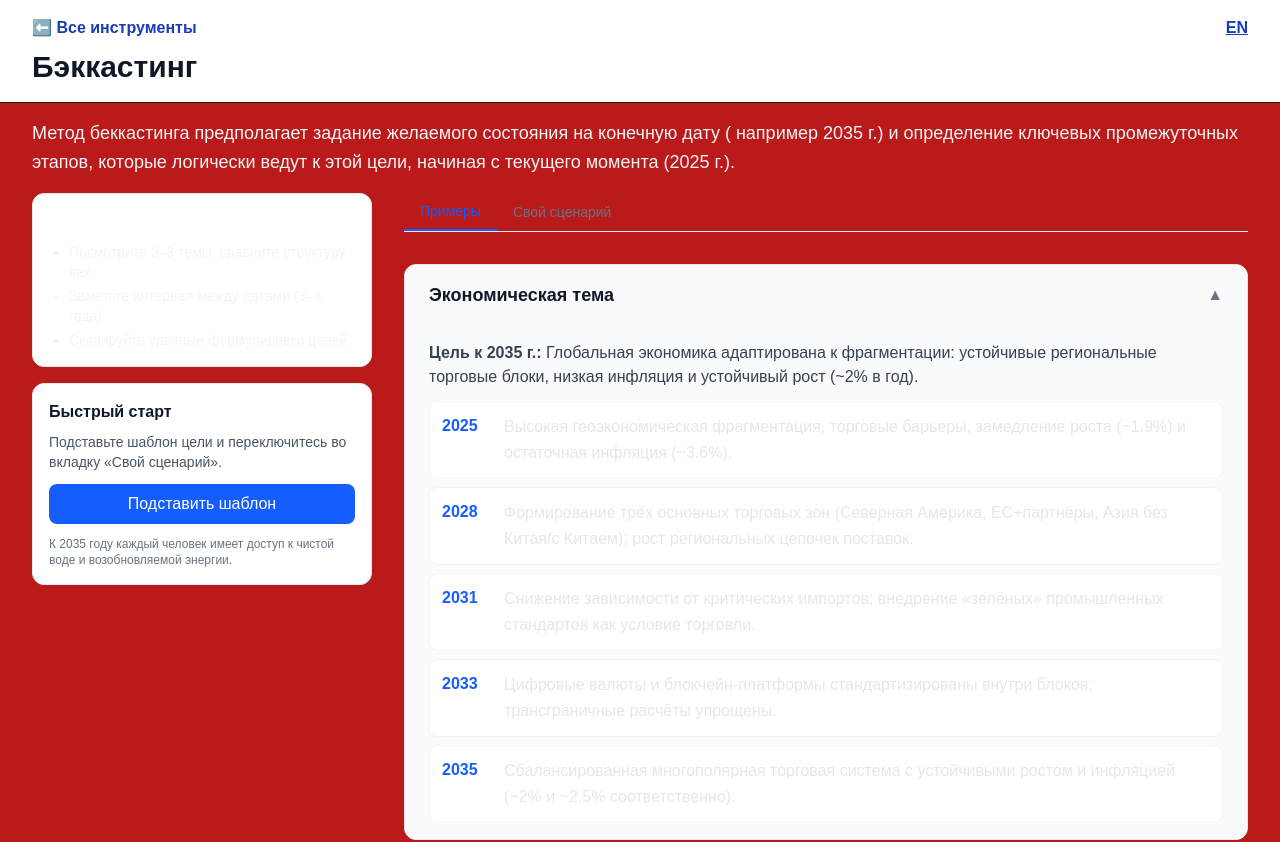
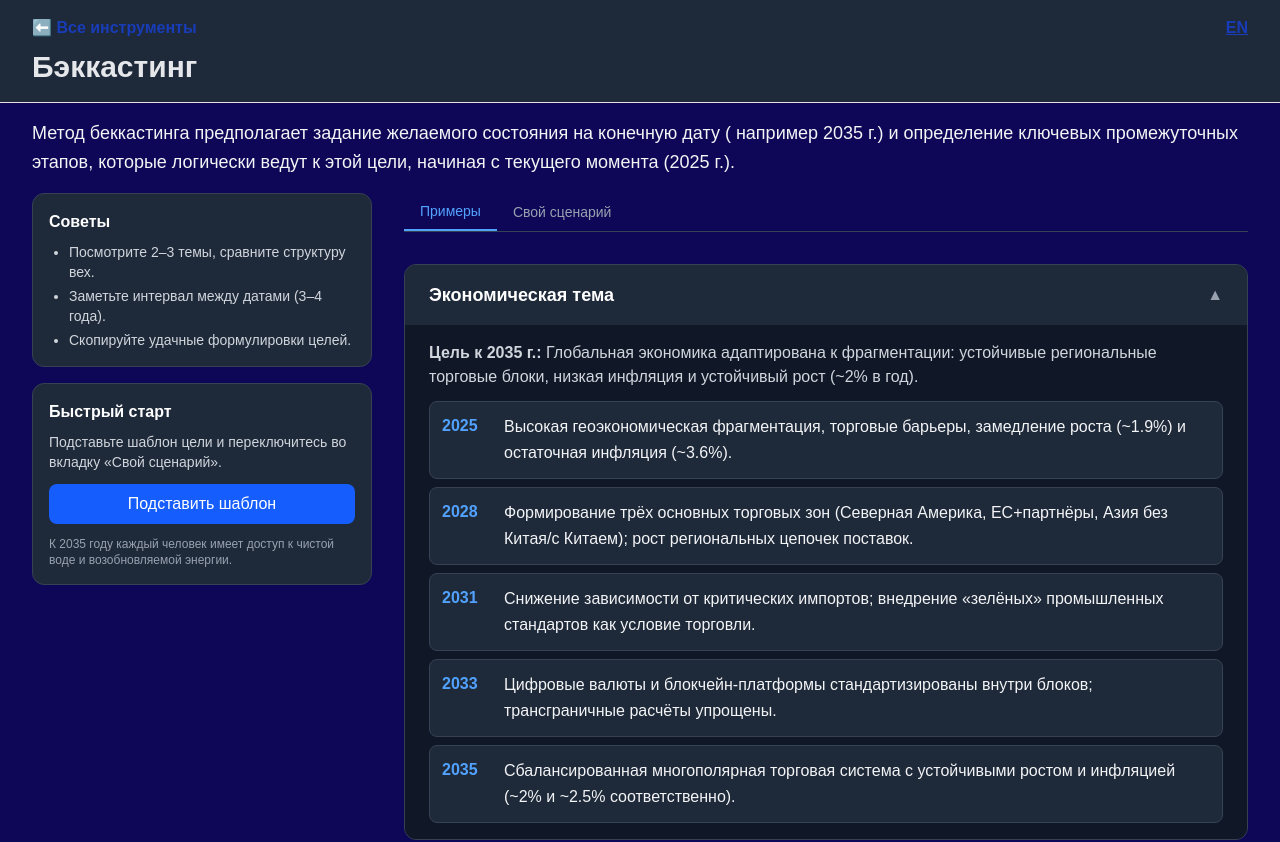
Before and after one commit to RomanDSFS/Q354-Foresigh-Tools, a Next.js app: page /tools/backcasting in a window 1280 px wide. Shown: the top 842 px of the page. Built offline with nearby package versions, Linux system fonts and the light colour scheme.

Commit message:
Fix colors in the themes.

```diff
--- a/src/app/globals.css
+++ b/src/app/globals.css
@@ -3,36 +3,22 @@
 
 /* Базовые CSS-переменные и темы */
 :root {
-  --background: #bb1a1a;
-  --foreground: #171717;
+  --background: #0e0757;
+  --foreground: #e9dddd;
 
-  /* 👇 новый фон для страницы "Колесо будущего" (переопределяемый) */
-  --fw-page-bg: #064a98;
+  /* 👇 новый фон для страницы "Колесо будущего" */
+  --fw-page-bg: #0e0757;
+
+  /* Переменные для Future Wheel */
+  --fw-accent: #194cba;
+  --fw-ring-stroke: #475569;
+  --fw-ring-fill: #1f2937;
+  --fw-node-fill: #0b1730;
+  --fw-node-text: #e5e7eb;
 
   /* Можно хранить семейства шрифтов здесь и подключать в Tailwind через theme.extend.fontFamily */
   --font-sans: ui-sans-serif, system-ui, -apple-system, Segoe UI, Roboto, Helvetica, Arial, "Apple Color Emoji", "Segoe UI Emoji";
   --font-mono: ui-monospace, SFMono-Regular, Menlo, Monaco, Consolas, "Liberation Mono", "Courier New", monospace;
-}
-
-@media (prefers-color-scheme: dark) {
-  :root {
-    --background: #0e0757;
-    --foreground: #e9dddd;
-    --fw-accent: #194cba;
-    --fw-ring-stroke: #475569;
-    --fw-ring-fill: #1f2937;
-    --fw-node-fill: #0b1730;
-    --fw-node-text: #e5e7eb;
-
-   /* --fw-ring-stroke: #94a3b8;
-    --fw-ring-fill: #e2e8f0;
-    --fw-node-fill: #e0f2fe;
-    --fw-node-text: #0f172a; */
-
-
-    /* тёмный вариант фона страницы future-wheel (при желании подправь) */
-    --fw-page-bg: #0e0474f9;
-  }
 }
 
 /* Базовая типографика и фон */
@@ -78,20 +64,25 @@ body {
   border-radius: 0;
   overflow: hidden;
 }
+
 /* 👇 тема для страницы future-wheel.
    Её класс вешаем на корневой div в ToolContent — .future-wheel-theme.
    Сам фон страницы задаём инлайном через style: background: var(--fw-page-bg). */
 .future-wheel-theme {
   background: var(--fw-page-bg);
   min-height: 100vh; /* чтобы фон точно покрывал страницу */
+  color: var(--foreground);
 }
-
-
 
 /* В теме делаем холст «карточкой», чтобы красиво смотрелся на цветном фоне */
 .future-wheel-theme .fw-stage {
   background: #eee9e9;
-  /* подсветка сайдбара инструмента на тёмном фоне */
+  border-radius: 16px;
+  border: 1px solid rgba(2, 6, 23, 0.06); /* лёгкая обводка */
+  box-shadow: 0 8px 24px rgba(2, 6, 23, 0.06); /* мягкая тень */
+}
+
+/* подсветка сайдбара инструмента на тёмном фоне */
 .future-wheel-theme .fw-sidebar {
   color: #e1e3e9; /* text-gray-200 */
 }
@@ -101,8 +92,9 @@ body {
   color: #f3edf2;
   opacity: 0.9;
 }
-.future-wheel-theme .fw-controls input {
-  background: #0b1730;               /* тёмный, но не чёрный */
+
+/* .future-wheel-theme .fw-controls input {
+  background: #0b1730;
   color: #e5e7eb;
   border-color: rgba(255,255,255,0.24);
 }
@@ -116,12 +108,8 @@ body {
 }
 .future-wheel-theme .fw-controls .tab[aria-pressed="true"] {
   color: #fff;
-}
+} */
 
-  border-radius: 16px;
-  border: 1px solid rgba(2, 6, 23, 0.06); /* лёгкая обводка */
-  box-shadow: 0 8px 24px rgba(2, 6, 23, 0.06); /* мягкая тень */
-}
 
 /* Фолбек, если aspect-ratio вдруг не сработает (старые браузеры) */
 .fw-stage.no-ar {
--- a/src/app/layout.tsx
+++ b/src/app/layout.tsx
@@ -16,7 +16,7 @@ const geistMono = Geist_Mono({
 
 export const metadata: Metadata = {
   title: "Foresight Tools",
-  description: "Interactive methods for forecasting and preparing for the future.",
+  description: "Interactive tools for forecasting and preparing for the future.",
 };
 
 export default function RootLayout({
--- a/src/components/tools/BackcastingTool.tsx
+++ b/src/components/tools/BackcastingTool.tsx
@@ -28,7 +28,7 @@ const PREDEFINED_SCENARIOS: BackcastingScenario[] = [
     steps: [
       { year: '2025', description: { ru: 'Высокая геоэкономическая фрагментация, торговые барьеры, замедление роста (~1.9%) и остаточная инфляция (~3.6%).', en: 'High geo-economic fragmentation, trade barriers, slowed growth (~1.9%), and residual inflation (~3.6%).' } },
       { year: '2028', description: { ru: 'Формирование трёх основных торговых зон (Северная Америка, ЕС+партнёры, Азия без Китая/с Китаем); рост региональных цепочек поставок.', en: 'Formation of three major trade zones (North America, EU+partners, Asia with/without China); rise of regional supply chains.' } },
-      { year: '2031', description: { ru: 'Снижение зависимости от критических импортов; внедрение «зелёных» промышленных стандартов как условие торговли.', en: 'Reduced dependency on critical imports; “green” industrial standards adopted as trade prerequisites.' } },
+      { year: '2031', description: { ru: 'Снижение зависимости от критических импортов; внедрение «зелёных» промышленных стандартов как условие торговли.', en: 'Reduced dependency on critical imports; "green" industrial standards adopted as trade prerequisites.' } },
       { year: '2033', description: { ru: 'Цифровые валюты и блокчейн-платформы стандартизированы внутри блоков; трансграничные расчёты упрощены.', en: 'Digital currencies and blockchain platforms standardized within blocs; cross-border settlements simplified.' } },
       { year: '2035', description: { ru: 'Сбалансированная многополярная торговая система с устойчивыми ростом и инфляцией (~2% и ~2.5% соответственно).', en: 'Balanced multipolar trade system with stable growth and inflation (~2% and ~2.5%, respectively).' } },
     ],
@@ -42,9 +42,9 @@ const PREDEFINED_SCENARIOS: BackcastingScenario[] = [
     },
     steps: [
       { year: '2025', description: { ru: 'Вступление в силу первых крупных регуляторных актов (ЕС, США, Китай); начало коммерческого внедрения простых ИИ-агентов.', en: 'First major AI regulations enacted (EU, US, China); commercial rollout of basic AI agents begins.' } },
-      { year: '2028', description: { ru: 'Стандартизация требований к «высокорисковым» ИИ-агентам; появление национальных органов по надзору за ИИ.', en: 'Standardized requirements for “high-risk” AI agents; national AI oversight bodies established.' } },
+      { year: '2028', description: { ru: 'Стандартизация требований к «высокорисковым» ИИ-агентам; появление национальных органов по надзору за ИИ.', en: 'Standardized requirements for "high-risk" AI agents; national AI oversight bodies established.' } },
       { year: '2031', description: { ru: 'Международные соглашения по ИИ-безопасности (аналог МАГАТЭ для ИИ); запрет на автономное оружие с ИИ.', en: 'International AI safety treaties (IAEA-like body for AI); ban on autonomous AI weapons.' } },
-      { year: '2033', description: { ru: 'Глобальные платформы управления ИИ обеспечивают аудит, лицензирование и «выключатели» для агентов.', en: 'Global AI governance platforms enable auditing, licensing, and “kill switches” for agents.' } },
+      { year: '2033', description: { ru: 'Глобальные платформы управления ИИ обеспечивают аудит, лицензирование и «выключатели» для агентов.', en: 'Global AI governance platforms enable auditing, licensing, and "kill switches" for agents.' } },
       { year: '2035', description: { ru: 'ИИ-агенты интегрированы в здравоохранение, образование и инфраструктуру под контролем демократических институтов.', en: 'AI agents integrated into healthcare, education, and infrastructure under democratic oversight.' } },
     ],
   },
@@ -53,12 +53,12 @@ const PREDEFINED_SCENARIOS: BackcastingScenario[] = [
     title: { ru: 'Социальная тема', en: 'Social Theme' },
     goal: {
       ru: 'Снижение глобального социального неравенства и обеспечение базовой экономической безопасности для 90% населения мира.',
-      en: 'Reduction of global social inequality and provision of basic economic security for 90% of the world’s population.',
+      en: 'Reduction of global social inequality and provision of basic economic security for 90% of the world\'s population.',
     },
     steps: [
       { year: '2025', description: { ru: 'Социальный контракт под угрозой; высокая уязвимость к бедности даже при низкой безработице (~5%).', en: 'Social contract under strain; high vulnerability to poverty despite low unemployment (~5%).' } },
       { year: '2028', description: { ru: 'Расширение систем минимального дохода и цифровых социальных реестров в странах G20 и ОЭСР.', en: 'Expansion of minimum income systems and digital social registries in G20 and OECD countries.' } },
-      { year: '2031', description: { ru: 'Внедрение «социальных технологий» (например, ИИ для таргетирования помощи); рост инвестиций в доступное жильё и здравоохранение.', en: 'Deployment of “social tech” (e.g., AI for targeted aid); increased investment in affordable housing and healthcare.' } },
+      { year: '2031', description: { ru: 'Внедрение «социальных технологий» (например, ИИ для таргетирования помощи); рост инвестиций в доступное жильё и здравоохранение.', en: 'Deployment of "social tech" (e.g., AI for targeted aid); increased investment in affordable housing and healthcare.' } },
       { year: '2033', description: { ru: 'Глобальный фонд социальной устойчивости (при поддержке ООН и МВФ) финансирует программы в странах с высоким уровнем неравенства.', en: 'Global Social Resilience Fund (UN/IMF-backed) finances programs in high-inequality countries.' } },
       { year: '2035', description: { ru: 'Относительная бедность снижена на 30% по сравнению с 2025 г.; устойчивые системы защиты от кризисов (климат, здоровье, автоматизация).', en: 'Relative poverty reduced by 30% vs. 2025; resilient crisis-protection systems (climate, health, automation).' } },
     ],
@@ -132,29 +132,18 @@ export default function BackcastingTool() {
     >
       {/* ====== Левая колонка — сайдбар ====== */}
       <aside className="lg:sticky lg:top-6 space-y-4 h-max">
-        {/* <div className="rounded-xl border border-gray-200 bg-white p-4 dark:bg-gray-800 dark:border-gray-700">
-          <h4 className="font-semibold text-gray-900 dark:text-white">
-            {lang === 'ru' ? 'О инструменте' : 'About the Tool'}
-          </h4>
-          <p className="mt-2 text-sm text-gray-600 dark:text-gray-300">
-            {lang === 'ru'
-              ? 'Бэкастинг — планирование «от будущего к настоящему». Сформулируйте цель и разложите путь по вехам.'
-              : 'Backcasting plans “from the future to today”. Define a goal and lay out milestones back to the present.'}
-          </p>
-        </div> */}
-
-        <div className="rounded-xl border border-gray-200 bg-white p-4 dark:bg-gray-800 dark:border-gray-700">
-          <h4 className="font-semibold text-white dark:text-white">
+        <div className="rounded-xl border border-gray-700 bg-gray-800 p-4">
+          <h4 className="font-semibold text-white">
             {lang === 'ru' ? 'Советы' : 'Tips'}
           </h4>
           {viewMode === 'examples' ? (
-            <ul className="mt-2 list-disc pl-5 text-sm text-gray-100 dark:text-gray-300 space-y-1">
+            <ul className="mt-2 list-disc pl-5 text-sm text-gray-300 space-y-1">
               <li>{lang === 'ru' ? 'Посмотрите 2–3 темы, сравните структуру вех.' : 'Browse 2–3 themes and compare milestone structure.'}</li>
               <li>{lang === 'ru' ? 'Заметьте интервал между датами (3–4 года).' : 'Note the 3–4 year cadence between dates.'}</li>
               <li>{lang === 'ru' ? 'Скопируйте удачные формулировки целей.' : 'Copy useful goal phrasing.'}</li>
             </ul>
           ) : (
-            <ul className="mt-2 list-disc pl-5 text-sm text-gray-700 dark:text-gray-300 space-y-1">
+            <ul className="mt-2 list-disc pl-5 text-sm text-gray-300 space-y-1">
               <li>{lang === 'ru' ? 'Сделайте цель конкретной и измеримой.' : 'Make the goal specific and measurable.'}</li>
               <li>{lang === 'ru' ? 'Укажите год и целевую метрику.' : 'Include a year and a target metric.'}</li>
               <li>{lang === 'ru' ? 'По вехам: причины → последствия → политики/действия.' : 'Across milestones: causes → effects → policies/actions.'}</li>
@@ -162,14 +151,14 @@ export default function BackcastingTool() {
           )}
         </div>
 
-        <div className="rounded-xl border border-gray-200 bg-white p-4 dark:bg-gray-800 dark:border-gray-700">
-          <h4 className="font-semibold text-gray-900 dark:text-white">
+        <div className="rounded-xl border border-gray-700 bg-gray-800 p-4">
+          <h4 className="font-semibold text-white">
             {lang === 'ru' ? 'Быстрый старт' : 'Quick Start'}
           </h4>
-          <p className="mt-2 text-sm text-gray-600 dark:text-gray-300">
+          <p className="mt-2 text-sm text-gray-300">
             {lang === 'ru'
               ? 'Подставьте шаблон цели и переключитесь во вкладку «Свой сценарий».'
-              : 'Insert a goal template and switch to “Custom Scenario”.'}
+              : 'Insert a goal template and switch to "Custom Scenario".'}
           </p>
           <button
             type="button"
@@ -178,7 +167,7 @@ export default function BackcastingTool() {
           >
             {lang === 'ru' ? 'Подставить шаблон' : 'Use Template'}
           </button>
-          <div className="mt-3 text-xs text-gray-500 dark:text-gray-400 select-all">
+          <div className="mt-3 text-xs text-gray-400 select-all">
             {goalTemplate}
           </div>
         </div>
@@ -186,13 +175,13 @@ export default function BackcastingTool() {
 
       {/* ====== Правая колонка — основной контент ====== */}
       <section className="space-y-8">
-        <div className="flex border-b border-gray-200 dark:border-gray-700">
+        <div className="flex border-b border-gray-700">
           <button
             onClick={() => setViewMode('examples')}
             className={`px-4 py-2 font-medium text-sm ${
               viewMode === 'examples'
-                ? 'text-blue-600 border-b-2 border-blue-600 dark:text-blue-400 dark:border-blue-400'
-                : 'text-gray-500 hover:text-gray-700 dark:text-gray-400 dark:hover:text-gray-300'
+                ? 'text-blue-400 border-b-2 border-blue-400'
+                : 'text-gray-400 hover:text-gray-300'
             }`}
           >
             {lang === 'ru' ? 'Примеры' : 'Examples'}
@@ -201,8 +190,8 @@ export default function BackcastingTool() {
             onClick={() => setViewMode('custom')}
             className={`px-4 py-2 font-medium text-sm ${
               viewMode === 'custom'
-                ? 'text-blue-600 border-b-2 border-blue-600 dark:text-blue-400 dark:border-blue-400'
-                : 'text-gray-500 hover:text-gray-700 dark:text-gray-400 dark:hover:text-gray-300'
+                ? 'text-blue-400 border-b-2 border-blue-400'
+                : 'text-gray-400 hover:text-gray-300'
             }`}
           >
             {lang === 'ru' ? 'Свой сценарий' : 'Custom Scenario'}
@@ -214,23 +203,23 @@ export default function BackcastingTool() {
             {PREDEFINED_SCENARIOS.map((scenario) => (
               <div
                 key={scenario.id}
-                className="border border-gray-200 rounded-xl overflow-hidden bg-white dark:bg-gray-800 dark:border-gray-700"
+                className="border border-gray-700 rounded-xl overflow-hidden bg-gray-800"
               >
                 <button
                   onClick={() => toggleScenario(scenario.id)}
-                  className="w-full px-6 py-4 text-left flex justify-between items-center bg-gray-50 hover:bg-gray-100 dark:bg-gray-800 dark:hover:bg-gray-700 transition-colors"
+                  className="w-full px-6 py-4 text-left flex justify-between items-center bg-gray-800 hover:bg-gray-700 transition-colors"
                 >
-                  <h3 className="text-lg font-semibold text-gray-900 dark:text-white">
+                  <h3 className="text-lg font-semibold text-white">
                     {scenario.title[lang]}
                   </h3>
-                  <span className="text-gray-500 dark:text-gray-400">
+                  <span className="text-gray-400">
                     {openScenarios[scenario.id] ? '▲' : '▼'}
                   </span>
                 </button>
 
                 {openScenarios[scenario.id] && (
-                  <div className="px-6 py-4 bg-gray-50 dark:bg-gray-900">
-                    <div className="mb-3 text-gray-700 dark:text-gray-300">
+                  <div className="px-6 py-4 bg-gray-900">
+                    <div className="mb-3 text-gray-300">
                       <strong>{lang === 'ru' ? 'Цель к 2035 г.:' : 'Goal for 2035:'}</strong>{' '}
                       {scenario.goal[lang]}
                     </div>
@@ -238,12 +227,12 @@ export default function BackcastingTool() {
                       {scenario.steps.map((step, i) => (
                         <div
                           key={i}
-                          className="flex gap-3 p-3 bg-white dark:bg-gray-800 rounded-lg border border-gray-100 dark:border-gray-700"
+                          className="flex gap-3 p-3 bg-gray-800 rounded-lg border border-gray-700"
                         >
-                          <div className="font-bold text-blue-600 dark:text-blue-400 min-w-[50px]">
+                          <div className="font-bold text-blue-400 min-w-[50px]">
                             {step.year}
                           </div>
-                          <div className="text-gray-200 dark:text-gray-100 leading-relaxed">
+                          <div className="text-gray-100 leading-relaxed">
                             {step.description[lang]}
                           </div>
                         </div>
@@ -256,7 +245,7 @@ export default function BackcastingTool() {
           </div>
         ) : (
           <div>
-            <p className="text-gray-500 font-bold dark:text-gray-300 mb-6">
+            <p className="text-gray-300 font-bold mb-6">
               {lang === 'ru'
                 ? 'Для работы инструмента с ИИ-генерацией этапов нужен API-ключ (OpenAI или др.). На текущем этапе вы можете скачать репозиторий и вставить свой ключ.'
                 : 'To use AI stage generation you need an API key (OpenAI or other). For now, download the repo and insert your key.'}
@@ -272,7 +261,7 @@ export default function BackcastingTool() {
                     : 'Describe your desired future — and get logical milestones that lead to it. E.g.: By 2035, every person has access to clean water and renewable energy.'
                 }
                 rows={3}
-                className="w-full p-3 border border-gray-300 rounded-lg dark:bg-gray-800 dark:border-gray-600 dark:text-white"
+                className="w-full p-3 border border-gray-600 rounded-lg bg-gray-800 text-white"
               />
               <div className="flex items-center gap-3">
                 <button
@@ -288,32 +277,24 @@ export default function BackcastingTool() {
                     ? 'Создать сценарий'
                     : 'Generate Scenario'}
                 </button>
-
-                {/* <button
-                  type="button"
-                  onClick={applyTemplate}
-                  className="px-4 py-2 rounded-lg border border-gray-300 hover:bg-gray-50 dark:border-gray-600 dark:hover:bg-gray-700"
-                >
-                  {lang === 'ru' ? 'Подставить шаблон' : 'Use Template'}
-                </button> */}
               </div>
             </form>
 
-            {error && <p className="mt-3 text-red-600">{error}</p>}
+            {error && <p className="mt-3 text-red-400">{error}</p>}
 
             {generatedScenario && (
-              <div className="mt-6 p-5 border border-green-200 bg-green-50 rounded-xl dark:bg-green-900/20 dark:border-green-800">
-                <h3 className="font-bold text-green-800 dark:text-green-200">
+              <div className="mt-6 p-5 border border-green-800 bg-green-900/20 rounded-xl">
+                <h3 className="font-bold text-green-200">
                   {lang === 'ru' ? 'Ваш сценарий:' : 'Your scenario:'}
                 </h3>
-                <p className="mt-2">
+                <p className="mt-2 text-gray-100">
                   <strong>{lang === 'ru' ? 'Цель:' : 'Goal:'}</strong> {generatedScenario.goal}
                 </p>
                 <div className="mt-4 space-y-2">
                   {generatedScenario.steps?.map((step, i) => (
                     <div key={i} className="flex gap-2">
-                      <span className="font-mono text-gray-700 dark:text-green-300">{step.year}:</span>
-                      <span className="text-white dark:text-gray-100">{step.description}</span>
+                      <span className="font-mono text-green-300">{step.year}:</span>
+                      <span className="text-gray-100">{step.description}</span>
                     </div>
                   ))}
                 </div>
--- a/src/components/tools/ToolContent.tsx
+++ b/src/components/tools/ToolContent.tsx
@@ -74,7 +74,7 @@ export default function ToolContent({ toolId, interactive }: Props) {
       //style={wrapperStyle}
     >
       {/* Компактная шапка */}
-      <header className={isFutureWheel ? 'bg-blue-50 backdrop-blur border-b' : 'bg-white border-b'}>
+      <header className={isFutureWheel ? 'bg-gray-800 backdrop-blur border-b' : 'bg-gray-800 border-b'}>
         <div className="max-w-7xl mx-auto px-4 py-4 sm:px-6 lg:px-8 flex justify-between items-start">
           <div>
             <Link href="/" className="text-bold text-blue-800 hover:text-blue-500 font-bold">
@@ -85,7 +85,7 @@ export default function ToolContent({ toolId, interactive }: Props) {
             {!isFutureWheel && (
               <h1
                 id="tool-title"
-                className="text-2xl md:text-3xl font-bold text-gray-900 mt-2 leading-tight"
+                className="text-2xl md:text-3xl font-bold text-gray-200 mt-2 leading-tight"
               >
                 {pageTitle}
               </h1>
```
Also changed, not shown: src/components/HomePageClient.tsx (+11 -11 lines), src/components/tools/HorizontalScanning.tsx (+4 -4 lines), src/components/tools/ScenarioAnalysisDemo.tsx (+16 -41 lines), src/components/tools/future-wheel/FutureWheelVisual.tsx (+12 -12 lines).
